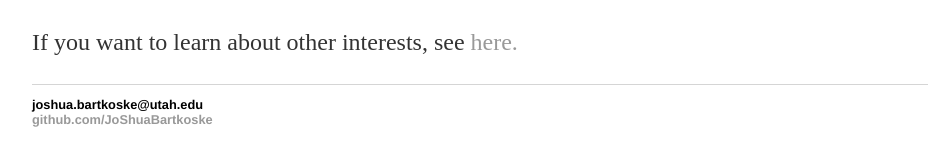
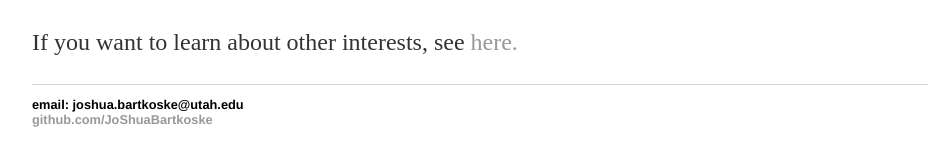
Before and after one commit to JoShuaBartkoske/JoShuaBartkoske.github.io, a Jekyll site: the page built from index.html, in a window 1280 px wide. Shown: the part 320-486 px from the top of the page, without its empty margins (160-1100 px from the left). Built offline with Jekyll 4.4.1, drawn with Linux system fonts in a browser that asks for light colours; comment, search, counter and statistics services are not loaded.

Commit message:
add text to email

```diff
--- a/_layouts/default.html
+++ b/_layouts/default.html
@@ -23,7 +23,7 @@
 			</div><!-- /.container -->
 			<footer>
 	    		<ul>
-	        		<div class="email">joshua.<span>bartkoske@</span>utah.<span>umail.</span>edu</div>
+	        		<div class="email">email: joshua.<span>bartkoske@</span>utah.<span>umail.</span>edu</div>
 	        		<li><a href="https://github.com/JoShuaBartkoske">github.com/JoShuaBartkoske</a></li>
 				</ul>
 			</footer>
```
